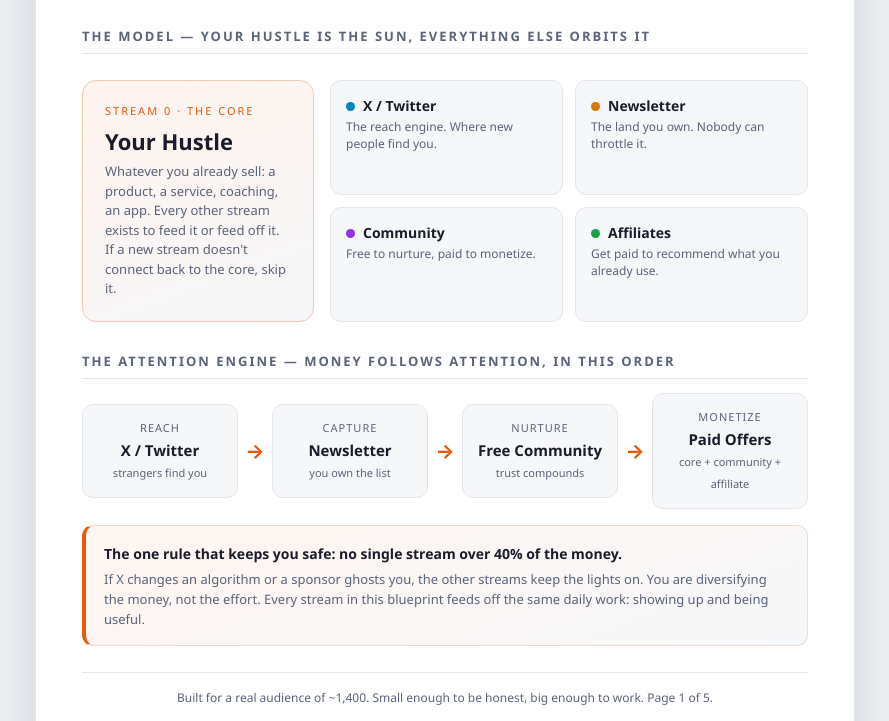
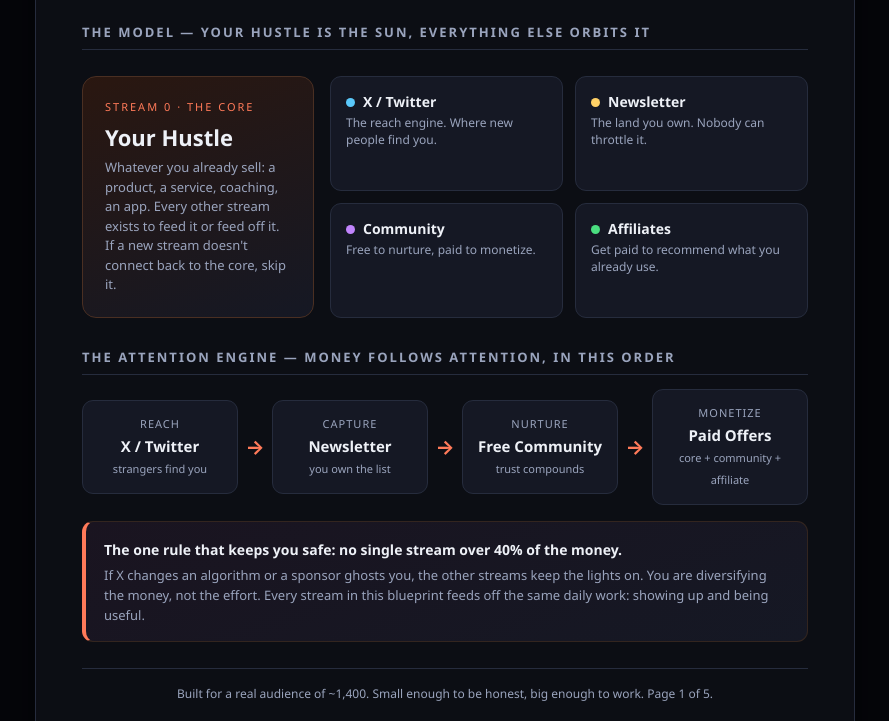
Before and after one commit to falsahfer/hustle-blueprint, a plain HTML site: page index.html in a window 1280 px wide. Shown: the part 231-952 px from the top of the page, without its empty margins (195-1084 px from the left). Drawn offline with Linux system fonts and the light colour scheme.

Commit message:
Restore dark theme, fix spacing to fit 5 pages

```diff
--- a/index.html
+++ b/index.html
@@ -6,15 +6,15 @@
 <title>The 5-Stream Hustle Blueprint</title>
 <style>
   :root{
-    --bg:#ffffff; --panel:#f6f7f9; --panel2:#eef0f4; --ink:#1a1d29; --muted:#5b6478;
-    --line:#e3e6ec;
-    --x:#0284c7; --news:#d97706; --comm:#9333ea; --aff:#16a34a; --core:#ea580c;
+    --bg:#0c0e14; --panel:#151824; --panel2:#11141f; --ink:#eef1f7; --muted:#9aa4bd;
+    --line:#262c3d;
+    --x:#5ac8fa; --news:#ffd166; --comm:#c084fc; --aff:#4ade80; --core:#ff7a59;
   }
   *{box-sizing:border-box;margin:0;padding:0;-webkit-print-color-adjust:exact !important;print-color-adjust:exact !important}
-  body{background:#eceef2;color:var(--ink);font-family:'Segoe UI',Inter,system-ui,sans-serif;-webkit-font-smoothing:antialiased}
-  .page{width:820px;min-height:1060px;margin:22px auto;background:var(--bg);
-    padding:44px 46px;border:1px solid var(--line);border-radius:14px;
-    box-shadow:0 12px 40px rgba(20,30,60,.12);position:relative}
+  body{background:#05060a;color:var(--ink);font-family:'Segoe UI',Inter,system-ui,sans-serif;-webkit-font-smoothing:antialiased}
+  .page{width:820px;height:1280px;margin:22px auto;background:var(--bg);
+    padding:40px 46px;border:1px solid var(--line);border-radius:14px;
+    box-shadow:0 20px 60px rgba(0,0,0,.5);position:relative;overflow:hidden}
   .kicker{font-size:12px;letter-spacing:3px;text-transform:uppercase;color:var(--muted)}
   h1{font-size:34px;line-height:1.1;margin:6px 0 4px;font-weight:800}
   h1 .accent{color:var(--core)}
@@ -25,8 +25,8 @@
     color:#fff;background:var(--core);padding:3px 10px;border-radius:20px;font-weight:700}
   /* core + orbit */
   .model{display:flex;gap:16px;margin-top:26px;align-items:stretch}
-  .core-card{flex:0 0 232px;background:linear-gradient(160deg,#fff4ee,#f6f7f9);
-    border:1px solid #f2c9b3;border-radius:14px;padding:22px;display:flex;
+  .core-card{flex:0 0 232px;background:linear-gradient(160deg,#2a1710,#151824);
+    border:1px solid #4a2f22;border-radius:14px;padding:22px;display:flex;
     flex-direction:column;justify-content:center}
   .core-card .tag{color:var(--core);font-size:11px;letter-spacing:2px;text-transform:uppercase}
   .core-card h3{font-size:22px;margin:8px 0 6px}
@@ -44,8 +44,8 @@
   .stage b{display:block;font-size:15px;margin-top:5px}
   .stage small{color:var(--muted);font-size:11px}
   .arrow{flex:0 0 34px;text-align:center;color:var(--core);font-size:20px;font-weight:700}
-  .callout{margin-top:16px;background:linear-gradient(160deg,#fff6f1,#f6f7f9);
-    border:1px solid #f0dacf;border-left:4px solid var(--core);border-radius:11px;padding:16px 18px}
+  .callout{margin-top:16px;background:linear-gradient(160deg,#1a1420,#151824);
+    border:1px solid #33251f;border-left:4px solid var(--core);border-radius:11px;padding:16px 18px}
   .callout b{color:var(--ink);font-size:14px}
   .callout p{color:var(--muted);font-size:13px;line-height:1.55;margin-top:5px}
   /* stream overview rows */
@@ -74,7 +74,7 @@
   .deep .cell:nth-child(odd){border-right:1px solid var(--line)}
   .deep .cell .lbl{font-size:10px;letter-spacing:1px;text-transform:uppercase;color:var(--muted);margin-bottom:5px}
   .deep .cell p{font-size:13px;line-height:1.5;color:var(--ink)}
-  .deep .cell.warn p{color:#b91c1c}
+  .deep .cell.warn p{color:#fca5a5}
   .deep .cell .tools{font-size:12.5px;color:var(--muted);line-height:1.5}
   /* income mix bar */
   .mix{margin-top:6px}
@@ -96,11 +96,11 @@
   .cline{margin-bottom:18px}
   .cline .q{font-size:13px;color:var(--muted);margin-bottom:8px}
   .cline .q b{color:var(--ink)}
-  .blank{border-bottom:1px dashed #b8bfce;height:26px}
+  .blank{border-bottom:1px dashed #3a4159;height:26px}
   .cgrid{display:grid;grid-template-columns:1fr 1fr;gap:16px 26px}
   .foot{margin-top:26px;color:var(--muted);font-size:12px;text-align:center;
     border-top:1px solid var(--line);padding-top:16px;line-height:1.5}
-  @media print{body{background:#fff}.page{margin:0;box-shadow:none;border:none;page-break-after:always}}
+  @media print{body{background:#0c0e14}.page{margin:0;box-shadow:none;border:none;page-break-after:always}}
 </style>
 </head>
 <body>
```
Also changed, not shown: 1 other file.
